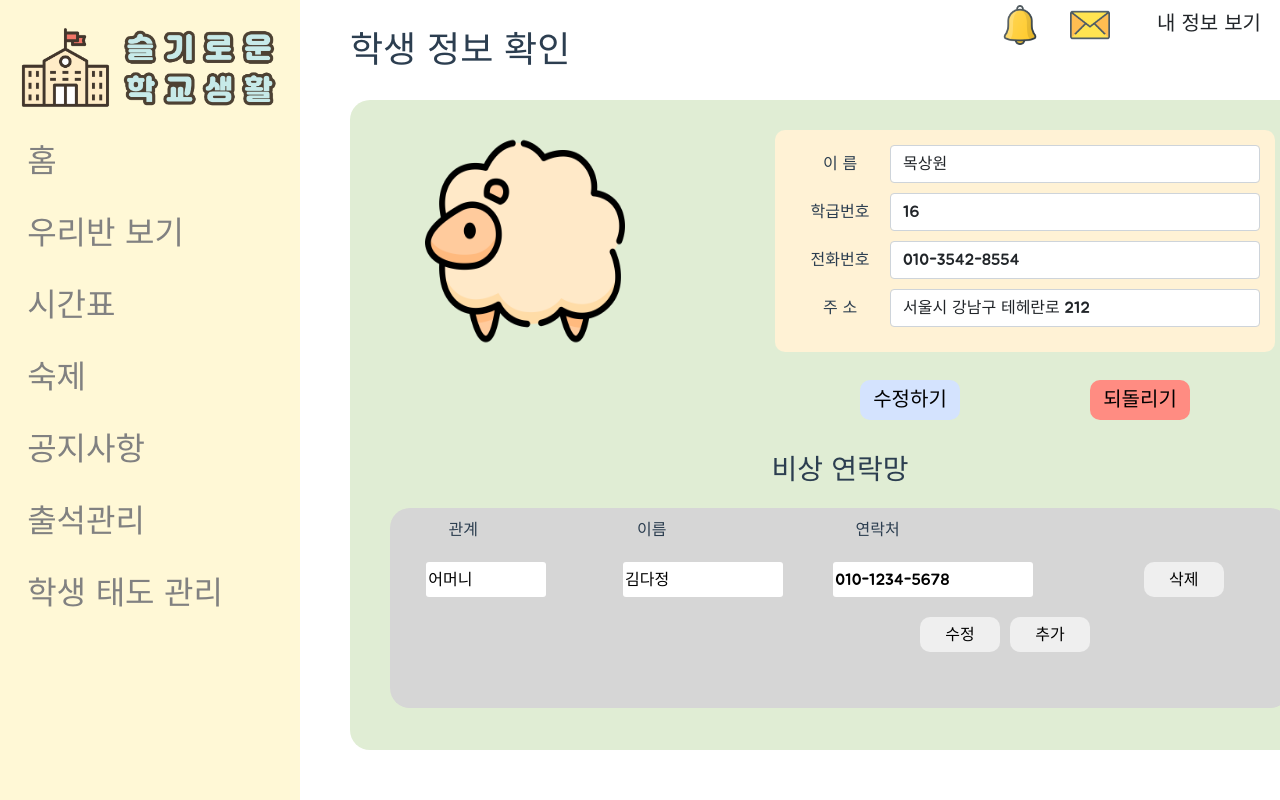
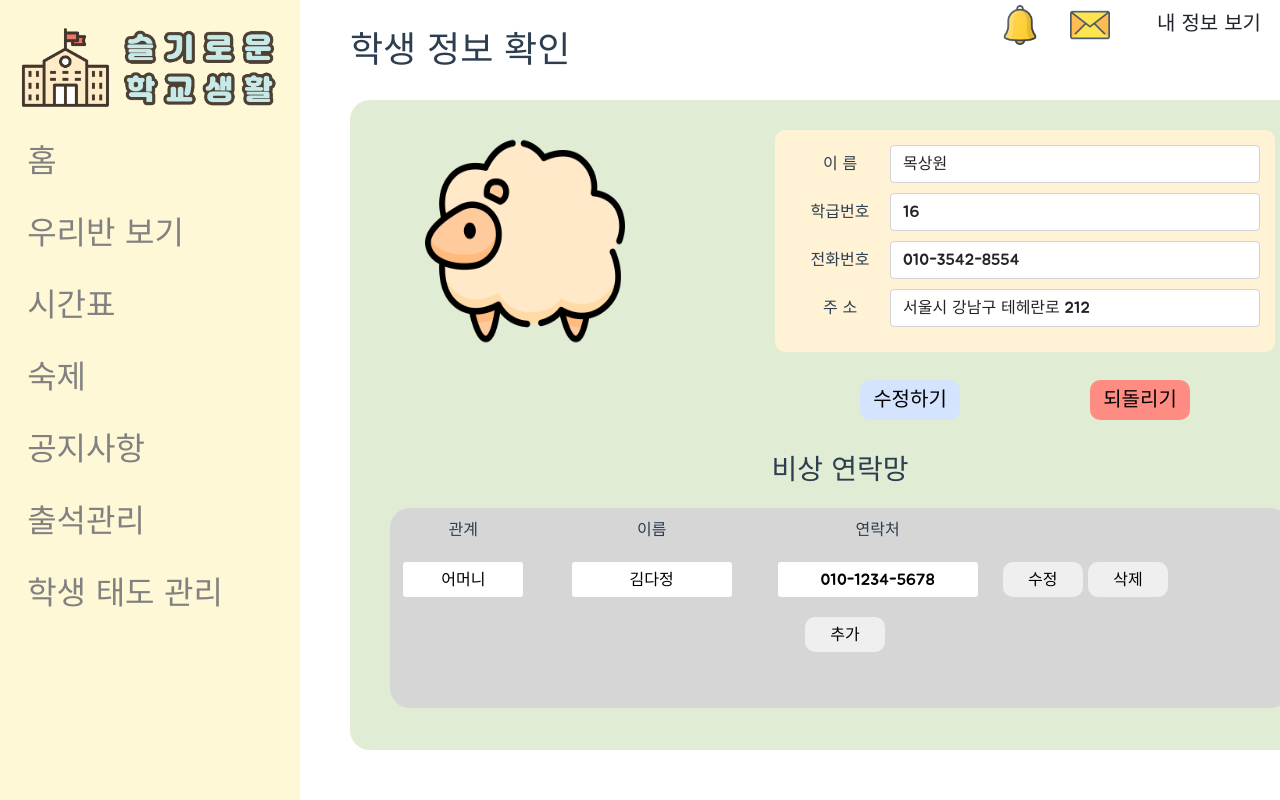
Before and after one commit to Jeong-Heui-Jin/wise_school, a Vue app in the folder frontend/: page /student_info/1 in a window 1280 px wide. Shown: the top 800 px of the page. Built offline with nearby package versions, Linux system fonts and the light colour scheme; no server answers; a web font is replaced by a local one.

Commit message:
Update Student Info Page

```diff
--- a/frontend/src/views/AfterLogin/StudentInfo.vue
+++ b/frontend/src/views/AfterLogin/StudentInfo.vue
@@ -40,16 +40,25 @@
                         <b-col cols="3">이름</b-col>
                         <b-col cols="3">연락처</b-col>
                     </b-row>
-                    <div id="parent-info" v-for="parent in parents" :key="parent.Relation">
+                    <div id="parent-info" v-if="parents.length >= 1">
                         <b-row>
-                            <b-col><input style="min-width:120px; max-width:120px; margin-right: 20px;" v-model="parent.Relation"/></b-col>
-                            <b-col><input style="min-width:160px; max-width:160px; margin-right: 20px;" v-model="parent.Name"/></b-col>
-                            <b-col><input style="min-width:200px; max-width:200px; margin-right: 30px;" v-model="parent.Phone"/></b-col>
-                            <b-col><button type="button" style="min-width: 80px; min-height: 35px; border: 0px; border-radius: 10px;" @click="parentInfoDelete"> 삭제 </button></b-col>
+                            <b-col cols="2"><input style="min-width:120px; max-width:120px;"/></b-col>
+                            <b-col cols="3"><input style="min-width:160px; max-width:160px;"/></b-col>
+                            <b-col cols="3"><input style="min-width:200px; max-width:200px;"/></b-col>
+                            <b-col cols="1"><button id="parents-1-update" type="button" style="min-width: 80px; min-height: 35px; border: 0px; border-radius: 10px; margin-right: 10px;" @click="parentInfoUpdate"> 수정 </button></b-col>
+                            <b-col cols="1"><button id="parents-1-delete" type="button" style="min-width: 80px; min-height: 35px; border: 0px; border-radius: 10px; margin-left: 10px;" @click="parentInfoDelete"> 삭제 </button></b-col>
+                        </b-row>
+                    </div>
+                    <div id="parent-info" v-if="parents.length >= 2">
+                        <b-row>
+                            <b-col cols="2"><input style="min-width:120px; max-width:120px;"/></b-col>
+                            <b-col cols="3"><input style="min-width:160px; max-width:160px;"/></b-col>
+                            <b-col cols="3"><input style="min-width:200px; max-width:200px;"/></b-col>
+                            <b-col cols="1"><button id="parents-2-update" type="button" style="min-width: 80px; min-height: 35px; border: 0px; border-radius: 10px; margin-right: 10px;" @click="parentInfoUpdate"> 수정 </button></b-col>
+                            <b-col cols="1"><button id="parents-2-delete" type="button" style="min-width: 80px; min-height: 35px; border: 0px; border-radius: 10px; margin-left: 10px;" @click="parentInfoDelete"> 삭제 </button></b-col>
                         </b-row>
                     </div>
                 </div>
-                <button type="button" style="min-width: 80px; min-height: 35px; border: 0px; border-radius: 10px; margin-top: 10px; margin-left: 330px;" @click="parentInfoUpdate">수정</button>
                 <button type="button" style="min-width: 80px; min-height: 35px; border: 0px; border-radius: 10px; margin-top: 10px; margin-left: 10px;" @click="addForm">추가</button>
             </div>
         </div>
@@ -71,9 +80,9 @@ export default {
     },
     data() {
         return {
-            student: { Name: '목상원', Number: '16', Phone: '010-3542-8554', Address: '서울시 강남구 테헤란로 212' },
+            student: { ID: 1234, name: '목상원', number: '16', phone: '010-3542-8554', address: '서울시 강남구 테헤란로 212' },
             parents: [
-                { Relation: '어머니', Name: '김다정', Phone: '010-1234-5678' }
+                { ID: 123, student_id: 1234, relation: '어머니', name: '김다정', phone: '010-1234-5678' }
             ]
         }
     },
@@ -83,10 +92,18 @@ export default {
         const studentPhone = document.querySelector('#student-phone');
         const studentAddress = document.querySelector('#student-address');
 
-        studentName.value = this.student.Name;
-        studentNumber.value = this.student.Number;
-        studentPhone.value = this.student.Phone;
-        studentAddress.value = this.student.Address;
+        studentName.value = this.student.name;
+        studentNumber.value = this.student.number;
+        studentPhone.value = this.student.phone;
+        studentAddress.value = this.student.address;
+
+        const parentInfo = document.querySelectorAll('#parent-info');
+
+        for (var i = 0; i < this.parents.length; i++) {
+            parentInfo[i].children[0].children[0].children[0].value = this.parents[i].relation;
+            parentInfo[i].children[0].children[1].children[0].value = this.parents[i].name;
+            parentInfo[i].children[0].children[2].children[0].value = this.parents[i].phone;
+        }
     },
     methods: {
         setToken: function () {
@@ -106,74 +123,82 @@ export default {
             console.log(err);
             });
         },
+        // 기존의 정보로 되돌리기
         infoRecovery() {
             const studentName = document.querySelector('#student-name');
             const studentNumber = document.querySelector('#student-number');
             const studentPhone = document.querySelector('#student-phone');
             const studentAddress = document.querySelector('#student-address');
 
-            studentName.value = this.student.Name;
-            studentNumber.value = this.student.Number;
-            studentPhone.value = this.student.Phone;
-            studentAddress.value = this.student.Address;
+            studentName.value = this.student.name;
+            studentNumber.value = this.student.number;
+            studentPhone.value = this.student.phone;
+            studentAddress.value = this.student.address;
         },
+        // 학생 정보 수정 하기
         infoChange() {
-            // 실제로 페이지가 로드 될 때 다시 data 값을 가져오기 때문에 갱신되지 않음
-            // 백엔드와 연동해야 동작이 가능해짐
             const studentName = document.querySelector('#student-name');
             const studentNumber = document.querySelector('#student-number');
             const studentPhone = document.querySelector('#student-phone');
             const studentAddress = document.querySelector('#student-address');
 
-            this.student.Name = studentName.value;
-            this.student.Number = studentNumber.value;
-            this.student.Phone = studentPhone.value;
-            this.student.Address = studentAddress.value;
-            // alert('Connecting Backend...');
+            // POST BODY
+            let body = { Name: studentName.value, Number: studentNumber.value, Phone: studentPhone.value, Address: studentAddress.value };
+            console.log(body);
+            // axios POST
         },
         parentInfoDelete(e) {
-            // removeItem(e.currentTarget.parentElement.parentElement.children[0].children[0].value, this.parents.Relation)
-            // this.parents = this.parents.fillter(info => info.Relation !== e.currentTarget.parentElement.parentElement.children[0].children[0].value);
-            // for (var i = 0; i < this.parents.length; i++) {
+            // console.log(e.target.id);
+            // console.log(Number(e.target.id[8]));
+            // console.log(this.parents[Number(e.target.id[8]) - 1].ID);
+            this.parents.splice(Number(e.target.id[8]) - 1, 1);
+            // axios DELETE
+            // 해당 this.parents[Number(e.target.id[8]) - 1].ID로 parent Info data delete
+            // parents ID -> this.parents[idx].ID
+            //
+            // delete 코드 추가
+            //
+        },
+        parentInfoUpdate(e) {
+            if (e.target.parentElement.parentElement.children[0].children[0].value.length > 0 &&
+                e.target.parentElement.parentElement.children[1].children[0].value.length > 0 &&
+                e.target.parentElement.parentElement.children[2].children[0].value.length > 0) {
+                // 처음 등록하는 경우
+                if(!this.parents[Number(e.target.id[8]) - 1].ID){
+                    // POST
+                    var bodyPost = { student_id: this.parents[Number(e.target.id[8]) - 1].student_id,
+                    relation: e.target.parentElement.parentElement.children[0].children[0].value,
+                    name: e.target.parentElement.parentElement.children[1].children[0].value,
+                    phone: e.target.parentElement.parentElement.children[2].children[0].value};
+                    console.log(bodyPost);
+                    alert('등록되었습니다');
+                }
+                // UPDATE 경우
+                else {
+                    var body = { ID: this.parents[Number(e.target.id[8]) - 1].ID, student_id: this.parents[Number(e.target.id[8]) - 1].student_id,
+                    relation: e.target.parentElement.parentElement.children[0].children[0].value,
+                    name: e.target.parentElement.parentElement.children[1].children[0].value,
+                    phone: e.target.parentElement.parentElement.children[2].children[0].value};
+                    console.log(this.parents[Number(e.target.id[8]) - 1].ID);
+                    console.log(body);
+                    // axis POST
+                    // BODY key -> this.parents[Number(e.target.id[8]) - 1].ID
 
-            //     if (this.parents[i].Relation === e.currentTarget.parentElement.parentElement.children[0].children[0].value) {
-            //         this.parents.this.parents[i]
-            //     }
-            // }
-            e.currentTarget.parentElement.parentElement.parentElement.removeChild(e.currentTarget.parentElement.parentElement);
-        },
-        parentInfoUpdate() {
-            this.parents = [];
-            const parentInfo = document.querySelectorAll('#parent-info');
-
-            for (var i = 0; i < parentInfo.length; i++) {
-                this.parents.push({ Relation: parentInfo[i].children[0].children[0].children[0].value, Name: parentInfo[i].children[0].children[1].children[0].value,
-                Phone: parentInfo[i].children[0].children[2].children[0].value})
-                // parents.push({ Relation: parentInfo[i].children, Name: '김다정', Phone: '010-1234-5678' })
+                    this.parents[Number(e.target.id[8]) - 1].relation = e.target.parentElement.parentElement.children[0].children[0].value;
+                    this.parents[Number(e.target.id[8]) - 1].name = e.target.parentElement.parentElement.children[1].children[0].value;
+                    this.parents[Number(e.target.id[8]) - 1].phone = e.target.parentElement.parentElement.children[2].children[0].value;
+                }
             }
-            const parentInfoAddtion = document.querySelector('.addition-form');
-            parentInfoAddtion.parentElement.removeChild(parentInfoAddtion);
-
+            else {
+                alert('빈칸을 채워주세요');
+            }
         },
         addForm() {
-            const parentInfo = document.querySelectorAll('#parent-info');
-
-            if (parentInfo.length === 2) {
-                alert('더 이상 추가할 수 없습니다');
+            if (this.parents.length <= 1) {
+                this.parents.push({ student_id: this.student.ID, relation: '', name: '', phone: ''});
             }
             else {
-                const parentInfoFormGraph = document.querySelector('#parent-info-form-graph');
-                console.log('add');
-                parentInfoFormGraph.insertAdjacentHTML('beforeend', `
-                    <div id="parent-info" class="addition-form">
-                        <b-row>
-                            <b-col cols="2"><input style="min-width:120px; max-width:120px; margin-right: 73px;"/></b-col>
-                            <b-col cols="3"><input style="min-width:160px; max-width:160px; margin-right: 45px;"/></b-col>
-                            <b-col cols="4"><input style="min-width:200px; max-width:200px; margin-right: 108px;"/></b-col>
-                            <b-col><button type="button" style="min-width: 80px; min-height: 35px; border: 0px; border-radius: 10px; margin-right: 32px;" onclick="parentInfoDelete(e)"> 삭제 </button></b-col>
-                        </b-row>
-                    </div>
-                `);
+                alert('더 이상 추가할 수 없습니다');
             }
         }
     },
@@ -244,6 +269,10 @@ export default {
     margin-bottom: 10px;
 }
 
+#parent-info input {
+    text-align: center;
+}
+
 #parent-info-form-graph input {
     border: 0px;
     border-radius: 3px;
```
